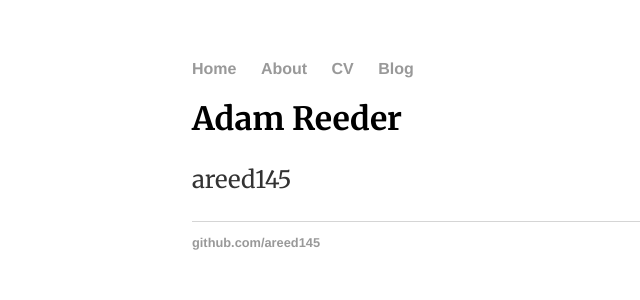
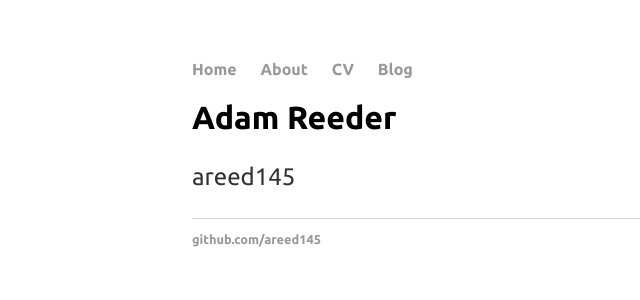
Before and after one commit to areed145/areed145.github.io, a Jekyll site: the page built from index.html, in a window 1280 px wide. Shown: the top 300 px of the page, without its empty margins (0-640 px from the left). Built offline with Jekyll 4.4.1, drawn with Linux system fonts in a browser that asks for light colours.

Commit message:
Update main.css

```diff
--- a/css/main.css
+++ b/css/main.css
@@ -1,14 +1,13 @@
-@import url(http://fonts.googleapis.com/css?family=Merriweather:300,300italic,400,400italic,700,700italic);
-@import url(http://fonts.googleapis.com/css?family=Montserrat);
+@import url(http://fonts.googleapis.com/css?family=Ubuntu:300,300italic,400,400italic,700,700italic);
 
 body {
     margin: 60px auto;
     width: 70%;
-    font-family: 'Merriweather', Georgia, Times;
+    font-family: 'Ubuntu', Georgia, Times;
     font-size: 16px;
 }
 nav ul, footer ul {
-    font-family:'Helvetica', 'Arial', 'Sans-Serif';
+    font-family: 'Ubuntu', 'Arial', 'Sans-Serif';
     padding: 0px;
     list-style: none;
     font-weight: bold;
@@ -24,8 +23,8 @@ a {
 a:hover {
     text-decoration: underline;
 }
-h1, h2, h3, h4, h5, h6, .h1, .h2, .h3, .h4, .h5, .h6 { font-family: 'Merriweather', Georgia, Times; font-weight: 700;}
-.header, .footer, .header h3 { font-family: 'Montserrat', Helvetica, sans-serif; text-transform: uppercase; font-weight: normal; }
+h1, h2, h3, h4, h5, h6, .h1, .h2, .h3, .h4, .h5, .h6 { font-family: 'Ubuntu', Georgia, Times; font-weight: 700;}
+.header, .footer, .header h3 { font-family: 'Ubuntu', Helvetica, sans-serif; text-transform: uppercase; font-weight: normal; }
 p {
     font-size: 1.5em;
     line-height: 1.4em;
```
